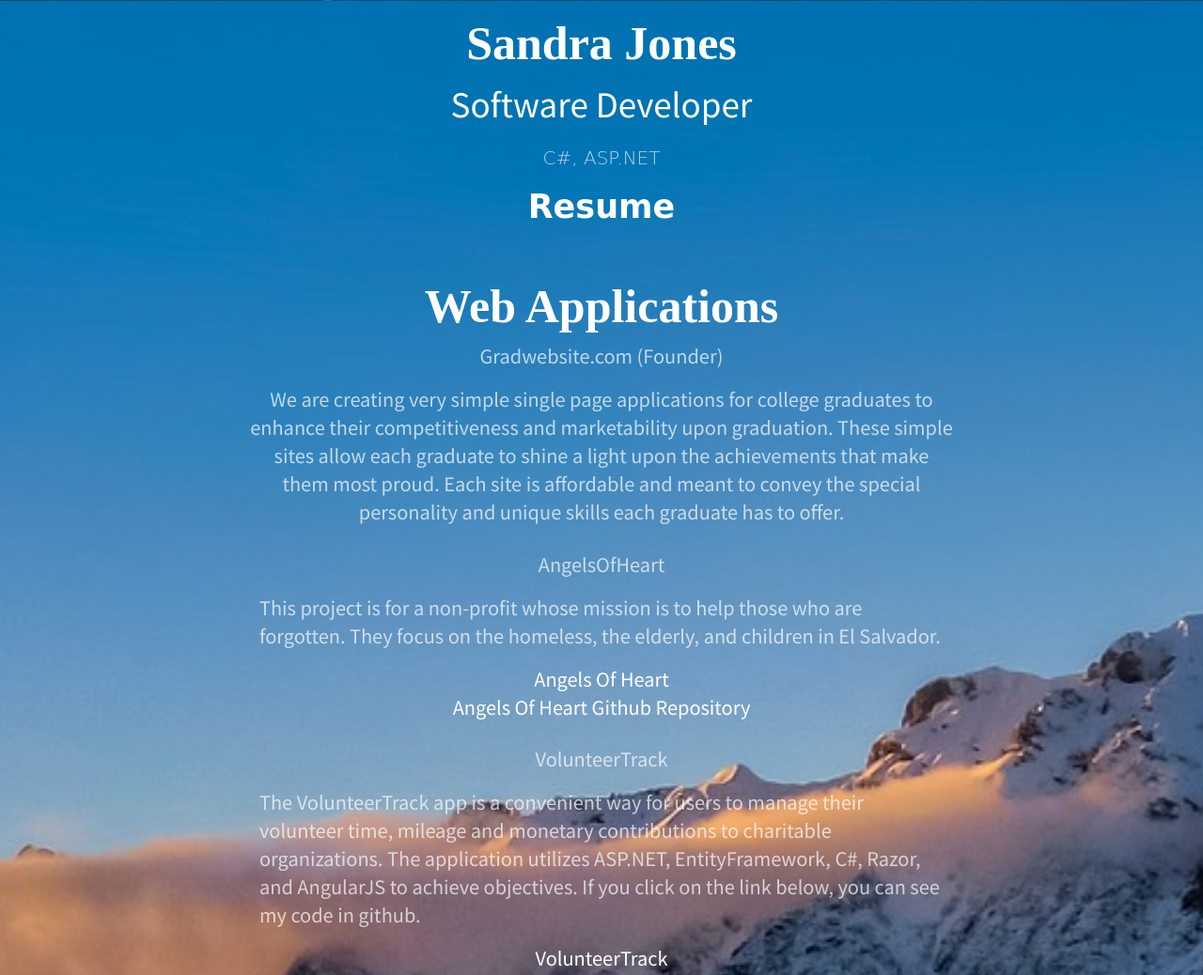
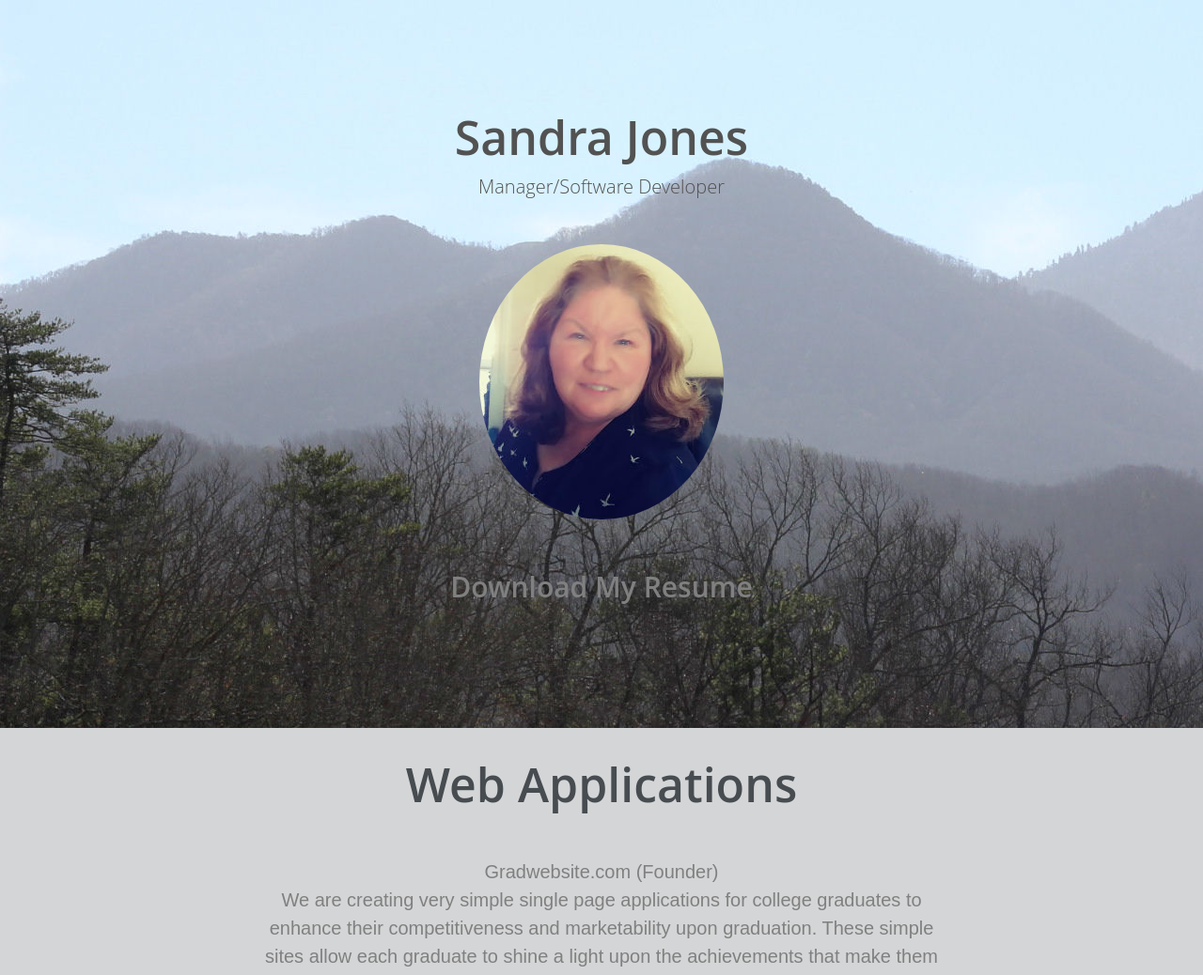
Before and after one commit to SandraJones/SandraJones.github.io, a plain HTML site: page index.html in a window 1280 px wide. Shown: the top 1038 px of the page at 94% size. Drawn offline with nearby package versions, Linux system fonts and the light colour scheme; a web font is replaced by a local one.

Commit message:
reformatted entire site

```diff
--- a/index.html
+++ b/index.html
@@ -6,79 +6,88 @@
 	<meta name="viewport" content="wudtg=device-width, initial-scale=1">
 	<meta name="description" content>
 	<meta name="author" content>
+
+	<!-- *********************INSERT CLIENT NAME **************************-->
 	<title>Sandra Jones' Project Portfolio</title>
+
+
 	<link href="https://fonts.googleapis.com/css?family=Give+You+Glory" rel="stylesheet">
 	<link href="https://fonts.googleapis.com/css?family=Noto+Sans+JP" rel="stylesheet">
 	<link rel="stylesheet" href="https://stackpath.bootstrapcdn.com/bootstrap/4.3.1/css/bootstrap.min.css" integrity="sha384-ggOyR0iXCbMQv3Xipma34MD+dH/1fQ784/j6cY/iJTQUOhcWr7x9JvoRxT2MZw1T" crossorigin="anonymous">
 	<link href="main.css" rel="stylesheet">
 </head>
-<body id="wholePage">
+<body>
 	<header>
 	<div>
 		<nav class="navbar navbar-default">
 	  <div class="container-fluid">
 	    <!-- Brand and toggle get grouped for better mobile display -->
-
-
 	  </div><!-- /.container-fluid -->
 		</nav>
 	</div>
 	<div>
 		<section  class="firstBlock">
-			<h1 class="name">Sandra Jones</h1>
-			<p id="vocation">Software Developer</p>
+			<!-- ****************************INSERT CLIENT NAME********************* -->
+			<h1> Sandra    Jones</h1>
+			<!-- ******************INSERT CLIENT VOCATION *****************************-->
+			<p class="vocation">Manager/Software Developer</p>
+			<div class= "photo collection">
+			<!-- ******************************INSERT CLIENT PHOTO ************************-->
+			<img class = "MitchPhoto" src="SJHeadshotCropped.jpg" alt="Sandra Jones">
+			</div>
+			<br>
 			<div>
-				<p>C#, ASP.NET</p>
-				<h2>
-				<a href="SandraJonesResume2019.pdf">Resume</a>
+				<h2 class="resume">
+				<!-- ******************INSERT CLIENT RESUME****************************-->
+				<a href="SandraJonesResume2019.pdf">Download My Resume</a>
 				</h2>
 			</div>
 		</section>
+		<br>
 		</div>
 	</header>
+	<div class = "allInclusive">
+		<div class="spacer">
+			<!-- *****************INSERT CLIENT EXAMPLES OF WORK************************-->
+		</div>
+		<article class ="secondBlock">
 			<div class="spacer">
 		<h1 class="projectsTitle">Web Applications</h1>
 		</div>
 		<article class="fifthBlock">
-		<p>Gradwebsite.com (Founder)</p>
+			<a href="https://gradwebsite.com">Gradwebsite.com (Founder)</a>
 			<p>We are creating very simple single page applications for college graduates to enhance their competitiveness and marketability upon graduation. These simple sites allow each graduate to shine a light upon the achievements that make them most proud. Each site is affordable and meant to convey the special personality and unique skills each graduate has to offer.</p>
 		</article>
 		<article class ="fourthBlock">
-		<p>AngelsOfHeart</p>
-		<p class="contentOne">This project is for a non-profit whose mission is to help those who are forgotten.  They focus on the homeless, the elderly, and children in El Salvador. </p>
 			<a href="http://angelsofheart.org">Angels Of Heart</a>
-		<br>
-		<a href="https://github.com/SandraJones/AngelsOfHeart">Angels Of Heart Github Repository</a>
+			<p class="contentOne">This project site was created by a group of volunteers, which I simply guided. AOH is a non-profit whose mission is to help those who are forgotten.  They focus on the homeless, the elderly, and children in El Salvador. </p>
 		</article>
 		<article class ="fourthBlock">
-		<p>VolunteerTrack</p>
+			<a href="https://github.com/SandraJones/VolunteerTrack">VolunteerTrack</a>
 			<p class="contentOne">The VolunteerTrack app is a convenient way for users to manage their volunteer time, mileage and monetary contributions to charitable organizations.   The application utilizes ASP.NET, EntityFramework, C#, Razor, and AngularJS to achieve objectives. If you click on the link below, you can see my code in github.</p>
-		<a href="https://github.com/SandraJones/VolunteerTrack">VolunteerTrack</a>
 		</article>
-
-	<article class ="thirdBlock">
-		<p>Day$$Trader</p>
-		<p class="contentOne">Day$$Trader is a mobile-responsive app that allows the user to ask for the most recent market close price of a stock traded on the New York Stock Exchange. The user can mark and save queried stocks and also make and save notes for future reference. The app utilitzes HTML5, CSS, Javascript, AngularJS, Firebase, and has an API to get data from Financial database Quandl.</p>
-			<a href="https://github.com/SandraJones/DayTrader">Day$$Trader</a>
-	</article>
-
+			  	<!-- ******************INSERT CLIENT ABOUT ME CONTENT**********************-->
 		<article class="lastBlock">
 		  	<h1 class = "aboutMe"> My Story</h1>
+		  	<br>
 		  	<a href="https://github.com/SandraJones">Github</a>
 			<a href="https://www.linkedin.com/in/sandra-jones-24210176/">LinkedIn</a>
-
+			<br>
+			<br>
 		  	<p class = "contentSmall">I studied Chemical Technology in college and received an A.A.S. degree in Chemical Technology. While working full-time, I finished my B.S.B.A. degree, majoring in Finance. Through the years following graduation, I worked in accounting, supervisory, and management roles that I thoroughly enjoyed, although never working directly in finance. These positions enabled me to hone my supervisory and management skills. </p>
 		  	<p class = "contentSmall">
 		  	I decided to enroll in Nashville Software School to enlarge my skill set and add tech skills to my portfolio. While at NSS, I completed a front-end and a back-end capstone so that I could work full stack development under the supervision of senior developers when I graduated.</p>
-		<p class = "contentSmall">I was able to secure my first software engineer position and enjoyed it, but the long daily commute (3 hours) was incompatible with my family's needs. So I took a break to manage the remodel of our two homes. During this time, I have networked, attended conferences, (Agile, Security, etc.), as well as starting to work freelance.</p>
+			<p class = "contentSmall">I was able to secure my first software engineer position and enjoyed it, but the long daily commute (3 hours) was incompatible with my family's needs. So I took a break to manage the remodel of our two homes. During this time, I have networked, attended conferences, (Agile, Security, etc.), managed one of our homes as an AirBnB, and started a company, GradWebsite.com.</p>
 			<p class = "contentSmall">Some of my favorite non-work activities are playing cards and board games, crafting (card creation, scrapbooking and quilting), walking, travel, and reading non-fiction. My passion is politics, so I read extensively about current events. I maintain a website as webmaster for a local charity, Angels of Heart. The mission is close to my heart.</p>
 			<p class = "contentSmall">Thank you for visiting my website! My contact information is on my resume which may be downloaded above, or simply email me at sandynashv@gmail.com.</p>
 		</article>
+		<br>
+		</div>
 	<script src="https://stackpath.bootstrapcdn.com/bootstrap/4.3.1/js/bootstrap.min.js" integrity="sha384-JjSmVgyd0p3pXB1rRibZUAYoIIy6OrQ6VrjIEaFf/nJGzIxFDsf4x0xIM+B07jRM" crossorigin="anonymous"></script>
 	<script src="https://cdnjs.cloudflare.com/ajax/libs/jquery/3.1.1/core.js"></script>
 	<script src="https://cdnjs.cloudflare.com/ajax/libs/materialize/0.97.8/js/materialize.min.js"></script>
 </body>
 <footer class="footerClass">
-		<p>&copy; SandraKJones.com</p>
+		<p>&copy; Gradwebsite.com</p>
 </footer>
 </html>
--- a/main.css
+++ b/main.css
@@ -1,32 +1,33 @@
-
-h1 {
+ h1 {
   font-size: 50px;
   font-weight: 600;
   text-align: center;
-  font-family: Lobster;
+  padding-top: 100px;
+  color: #525252;
 }
 h2 {
-  font-size: 35px;
+  font-size: 30px;
   font-weight: 600;
   text-align: center;
-  color: rgba(255, 255, 255, 0.7);
+}
+h3 {
+  font-size: 20px;
+  font-weight: 400;
+  text-align: center;
 }
 p {
   font-size: 20px;
-  font-weight: 300;
+  font-weight: 200;
   text-align: center;
-  color: rgba(255, 255, 255, 0.7);
+  color: grey;
 }
 
 body {
-  position:  relative;
-  width: 100%;
-  background-size: cover;
-  background-position: center;
-  background-image: url(Sunset-Cold-Mountains.jpg);
+  position: absolute; top: 0; left: 0;
+    background-image: url("MountainsAsBkGRNDCropped.jpg");
+    background-repeat: no-repeat;
   text-align: center;
-  color: white;
-  font-family: 'Noto Sans JP', sans-serif;
+  font-family: 'Noto Sans TC', sans-serif;
 }
 header {
   position:  relative;
@@ -35,22 +36,7 @@ header {
   background-position: center;
   text-align: center;
   color: white;
-  font-family: 'Give You Glory', cursive;
-}
-#vocation {
-  font-family: 'Noto Sans JP', sans-serif;
-  font-size: 35px;
-  color: white;
-  }
-.firstBlock{
-  align-items: center;
-  width: 60%;
-  margin-left: 20%;
-  margin-bottom: 2%;
-  padding-left: 10px;
-  padding-right: 10px;
-  font-size: 35px;
-  color: #ffffff;
+  font-family: 'Cabin', Open Sans;
 }
 .container {
   width:100%;
@@ -71,6 +57,9 @@ article {
   padding-left: 10px;
   padding-right: 10px
 }
+.secondBlock {
+  color: #474c51;
+}
 .thirdBlock {
   align-items: center;
   width: 60%;
@@ -79,7 +68,6 @@ article {
   padding-left: 10px;
   padding-right: 10px;
 }
-
 .fourthBlock {
   align-items: center;
   width: 60%;
@@ -107,6 +95,7 @@ article {
   font-weight: 500;
   padding-left: 10px;
   padding-right: 10px;
+  color: grey;
 }
 .lastBlock {
   align-items: center;
@@ -115,6 +104,7 @@ article {
   margin-bottom: 2%;
   padding-left: 10px;
   padding-right: 10px;
+  color: grey;
 }
 .black-text{
   margin: 0 auto;
@@ -126,15 +116,42 @@ article {
   text-align: center;
 }
 .projectsTitle {
+  font-size: 50px;
+  font-family: Cabin, "Open Sans";
   padding-top: 30px;
-  color: white;
+  color: #474c51;
+  padding-bottom: 40px;
 }
 a {
-  color: #ffffff;
-}
-.footerClass {
-  margin-top: 100px;
+  color: grey;
 }
 .darkGrey {
   color: #36454f;
 }
+.MitchPhoto {
+  padding-top: 30px;
+  padding-bottom: 30px;
+  border-radius:50%;
+  overflow:hidden;
+}
+.resume {
+  padding-bottom: 100px;
+  color: white;
+}
+footer {
+  color: grey;
+}
+.footerClass {
+  color: grey;
+}
+.vocation {
+  color: #525252;
+}
+.aboutMe {
+  color: #474c51;
+  font-size: 30px;
+  font-weight: 600;
+}
+.allInclusive {
+  background-color: #D4D5D6;
+}
```
Also changed, not shown: MountainsAsBkGRNDCropped.jpg (added), SJHeadshot.jpg (added), SJHeadshotCropped.jpg (added), Volunteering.jpg (added). Lines whose indentation alone changed are shown as unchanged.
